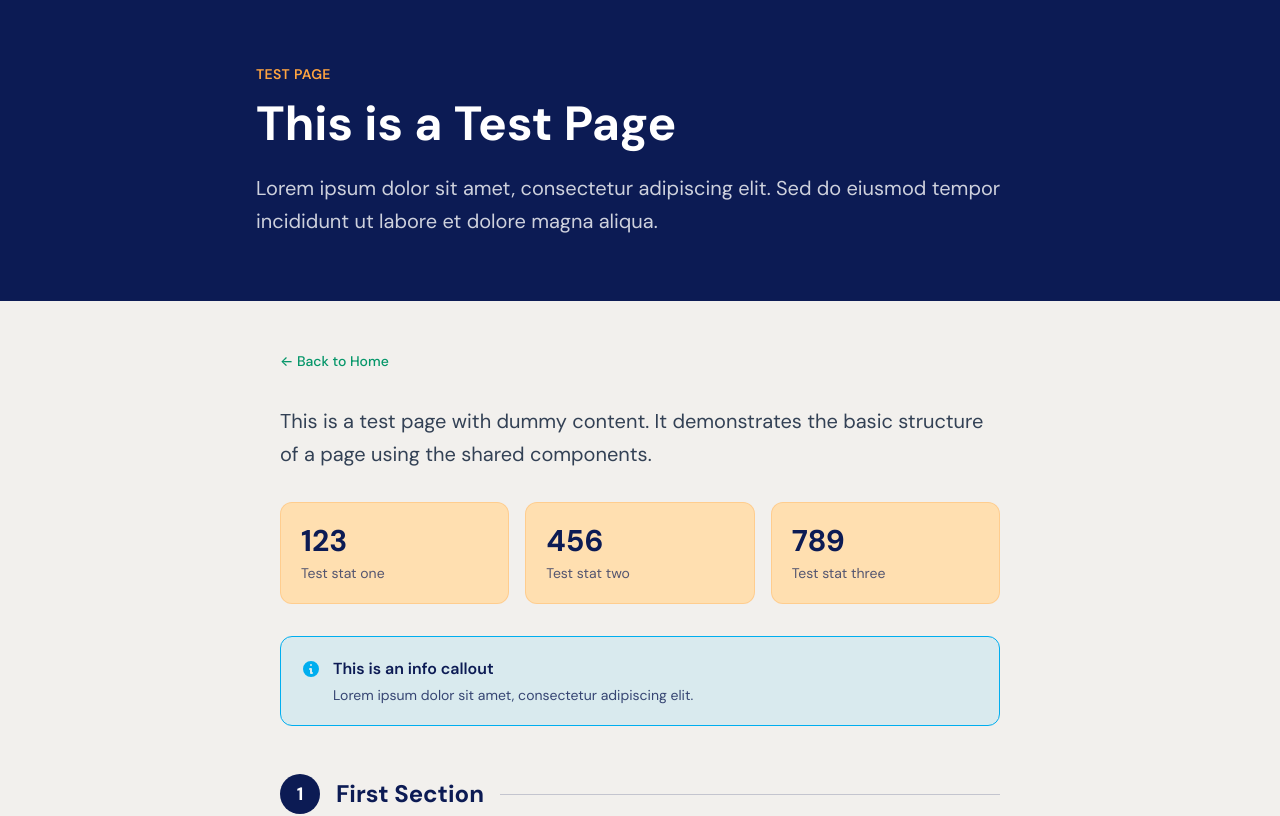
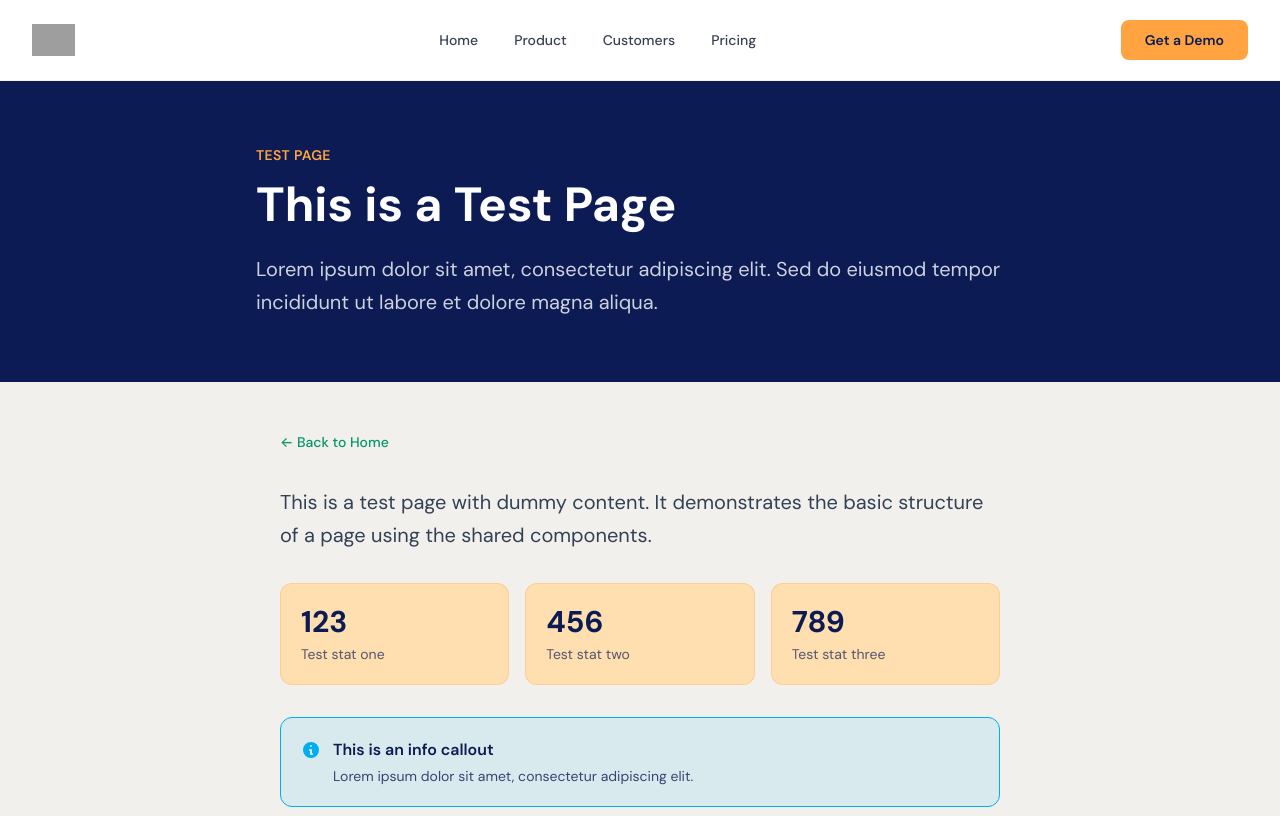
Before and after one commit to burntjensen/business_case_builder, a React (Vite) app: page /test in a window 1280 px wide. Shown: the top 816 px of the page. Built offline with nearby package versions, Linux system fonts and the light colour scheme; grey boxes are pictures that could not be loaded; what @react-pdf/renderer would draw is missing.

Commit message:
added nav bar

```diff
--- a/src/App.jsx
+++ b/src/App.jsx
@@ -1,5 +1,6 @@
 import { BrowserRouter as Router, Routes, Route, Link } from 'react-router-dom';
 import { BusinessCaseGuide, PlaceholderGuide, TestPage } from './guides';
+import { Navbar } from './components';
 
 /**
  * App - Main router component for the interactive guides application
@@ -17,6 +18,9 @@ import { BusinessCaseGuide, PlaceholderGuide, TestPage } from './guides';
 function App() {
   return (
     <Router>
+      {/* Global Navigation */}
+      <Navbar />
+
       <Routes>
         {/* Main guide - Business Case Builder */}
         <Route path="/" element={<BusinessCaseGuide />} />
--- a/src/components/index.js
+++ b/src/components/index.js
@@ -1,3 +1,6 @@
+// Navigation components
+export { Navbar } from './navigation';
+
 // Interactive components
 export { SelectionCard, SelectionGroup, ProgressTracker } from './interactive';
 
--- /dev/null
+++ b/src/components/navigation/Navbar.jsx
@@ -0,0 +1,181 @@
+import { useState, useEffect } from 'react';
+
+/**
+ * Navbar - Together Platform style navigation bar
+ *
+ * A responsive navigation component with:
+ * - Desktop: horizontal layout with logo, nav links, and CTA
+ * - Mobile: hamburger menu with slide-down panel
+ * - Sticky positioning with subtle shadow on scroll
+ */
+const Navbar = () => {
+  const [mobileMenuOpen, setMobileMenuOpen] = useState(false);
+  const [scrolled, setScrolled] = useState(false);
+
+  const navLinks = [
+    { name: 'Home', href: 'https://www.togetherplatform.com/' },
+    { name: 'Product', href: 'https://www.togetherplatform.com/mentoring-software' },
+    { name: 'Customers', href: 'https://www.togetherplatform.com/customers' },
+    { name: 'Pricing', href: 'https://www.togetherplatform.com/pricing' },
+  ];
+
+  const ctaLink = 'https://www.togetherplatform.com/book-a-demo';
+
+  // Add shadow on scroll
+  useEffect(() => {
+    const handleScroll = () => {
+      setScrolled(window.scrollY > 10);
+    };
+    window.addEventListener('scroll', handleScroll);
+    return () => window.removeEventListener('scroll', handleScroll);
+  }, []);
+
+  // Prevent body scroll when mobile menu is open
+  useEffect(() => {
+    if (mobileMenuOpen) {
+      document.body.style.overflow = 'hidden';
+    } else {
+      document.body.style.overflow = 'unset';
+    }
+    return () => {
+      document.body.style.overflow = 'unset';
+    };
+  }, [mobileMenuOpen]);
+
+  return (
+    <nav
+      className={`sticky top-0 z-50 bg-white transition-shadow duration-300 ${
+        scrolled ? 'shadow-md' : 'border-b border-gray-100'
+      }`}
+      role="navigation"
+      aria-label="Main navigation"
+    >
+      <div className="max-w-7xl mx-auto px-4 sm:px-6 lg:px-8">
+        <div className="flex items-center justify-between h-16 lg:h-20">
+          {/* Logo */}
+          <a
+            href="https://www.togetherplatform.com/"
+            className="flex-shrink-0 flex items-center"
+            aria-label="Together Platform Home"
+          >
+            <img
+              src="https://cdn.prod.website-files.com/5ce11396d0cadb55a02cabf7/68a771b67a13cee7e403af5d_Together%20Platform%20Logo.svg.svg"
+              alt="Together Platform"
+              className="h-8 w-auto"
+            />
+          </a>
+
+          {/* Desktop Navigation Links */}
+          <div className="hidden lg:flex lg:items-center lg:space-x-1">
+            {navLinks.map((link) => (
+              <a
+                key={link.name}
+                href={link.href}
+                className="px-4 py-2 text-sm font-medium rounded-md transition-colors duration-200 text-gray-700 hover:text-brand-indigo hover:bg-gray-50"
+              >
+                {link.name}
+              </a>
+            ))}
+          </div>
+
+          {/* Desktop CTA Button */}
+          <div className="hidden lg:flex lg:items-center">
+            <a
+              href={ctaLink}
+              className="inline-flex items-center justify-center px-6 py-2.5 text-sm font-semibold text-brand-indigo bg-brand-yellow rounded-lg hover:bg-amber-400 hover:shadow-md transition-all duration-200 focus:outline-none focus:ring-2 focus:ring-offset-2 focus:ring-brand-yellow"
+            >
+              Get a Demo
+            </a>
+          </div>
+
+          {/* Mobile Menu Button */}
+          <button
+            type="button"
+            className="lg:hidden inline-flex items-center justify-center p-2 rounded-md text-gray-700 hover:text-brand-indigo hover:bg-gray-100 focus:outline-none focus:ring-2 focus:ring-inset focus:ring-brand-indigo transition-colors duration-200"
+            onClick={() => setMobileMenuOpen(!mobileMenuOpen)}
+            aria-expanded={mobileMenuOpen}
+            aria-controls="mobile-menu"
+            aria-label={mobileMenuOpen ? 'Close menu' : 'Open menu'}
+          >
+            <span className="sr-only">
+              {mobileMenuOpen ? 'Close main menu' : 'Open main menu'}
+            </span>
+            {/* Hamburger Icon */}
+            <svg
+              className={`${mobileMenuOpen ? 'hidden' : 'block'} h-6 w-6`}
+              fill="none"
+              viewBox="0 0 24 24"
+              strokeWidth="1.5"
+              stroke="currentColor"
+              aria-hidden="true"
+            >
+              <path
+                strokeLinecap="round"
+                strokeLinejoin="round"
+                d="M3.75 6.75h16.5M3.75 12h16.5m-16.5 5.25h16.5"
+              />
+            </svg>
+            {/* Close Icon */}
+            <svg
+              className={`${mobileMenuOpen ? 'block' : 'hidden'} h-6 w-6`}
+              fill="none"
+              viewBox="0 0 24 24"
+              strokeWidth="1.5"
+              stroke="currentColor"
+              aria-hidden="true"
+            >
+              <path
+                strokeLinecap="round"
+                strokeLinejoin="round"
+                d="M6 18L18 6M6 6l12 12"
+              />
+            </svg>
+          </button>
+        </div>
+      </div>
+
+      {/* Mobile Menu Panel */}
+      <div
+        id="mobile-menu"
+        className={`lg:hidden transition-all duration-300 ease-in-out overflow-hidden ${
+          mobileMenuOpen ? 'max-h-screen opacity-100' : 'max-h-0 opacity-0'
+        }`}
+      >
+        <div className="bg-white border-t border-gray-100 shadow-lg">
+          <div className="px-4 pt-4 pb-6 space-y-1">
+            {navLinks.map((link) => (
+              <a
+                key={link.name}
+                href={link.href}
+                className="block px-4 py-3 text-base font-medium rounded-lg transition-colors duration-200 text-gray-700 hover:text-brand-indigo hover:bg-gray-50"
+              >
+                {link.name}
+              </a>
+            ))}
+
+            {/* Mobile CTA Button */}
+            <div className="pt-4 mt-4 border-t border-gray-100">
+              <a
+                href={ctaLink}
+                className="block w-full text-center px-6 py-3 text-base font-semibold text-brand-indigo bg-brand-yellow rounded-lg hover:bg-amber-400 transition-colors duration-200 focus:outline-none focus:ring-2 focus:ring-offset-2 focus:ring-brand-yellow"
+              >
+                Get a Demo
+              </a>
+            </div>
+          </div>
+        </div>
+      </div>
+
+      {/* Mobile Menu Backdrop */}
+      {mobileMenuOpen && (
+        <div
+          className="lg:hidden fixed inset-0 top-16 bg-black/20 backdrop-blur-sm z-[-1]"
+          onClick={() => setMobileMenuOpen(false)}
+          aria-hidden="true"
+        />
+      )}
+    </nav>
+  );
+};
+
+export default Navbar;
--- /dev/null
+++ b/src/components/navigation/index.js
@@ -0,0 +1 @@
+export { default as Navbar } from './Navbar';
```
Also changed, not shown: 1 other file (tests, documents, lock files or other folders).
